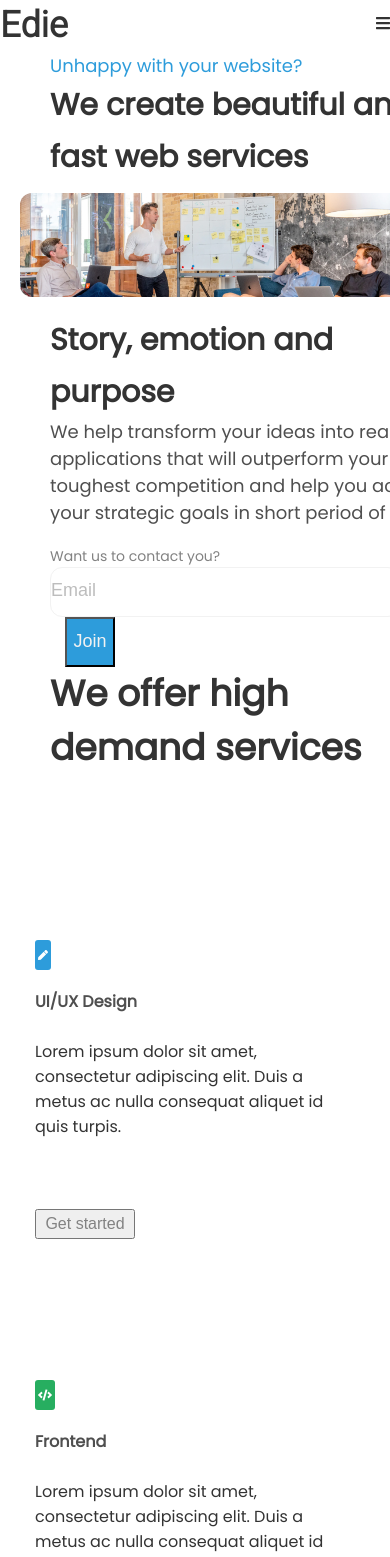
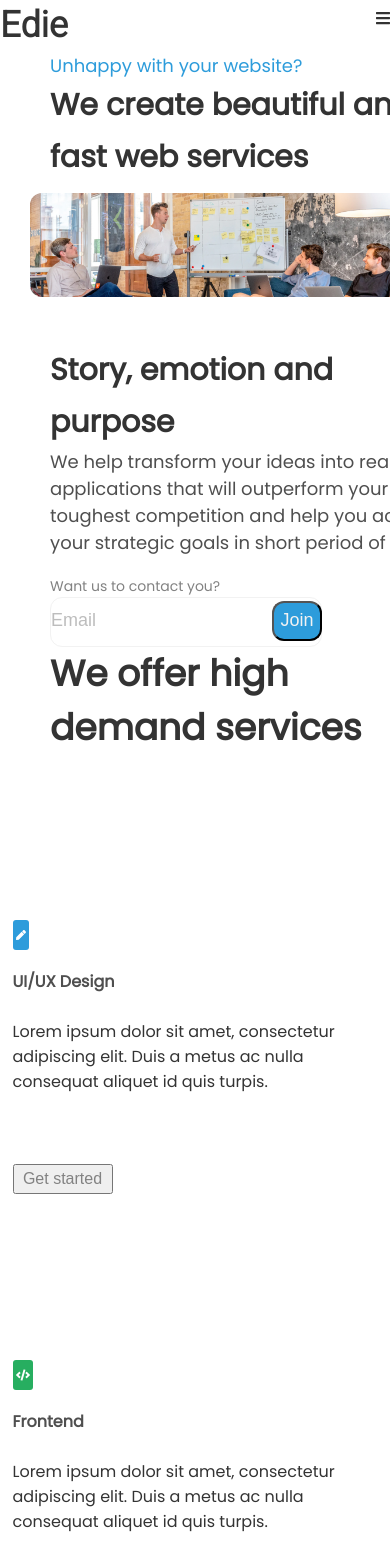
Before and after one commit to nnekasandra/edie-page, a React (Create React App) app: page / in a window 390 px wide. Shown: the top 1557 px of the page. Built offline with nearby package versions, Linux system fonts and the light colour scheme.

Commit message:
fixed overflowing contents, navbar and responsiveness

```diff
--- a/src/App.css
+++ b/src/App.css
@@ -6,6 +6,8 @@
 body{
   font-family: 'Poppins', sans-serif;
   color: #333333;
+  width: 100%;
+  overflow-x: hidden;
 }
 img{
   max-width: 100%;
@@ -20,7 +22,7 @@ li{
 nav ul{
   display: flex;
   position: relative;
-  left: 400px;
+  left: 100px;
   top: 20px;
 }
 nav ul li{
@@ -61,7 +63,7 @@ header h2,
 }
 .about-img{
     border-radius: 12px;
-    margin: 10px 20px;
+    margin: 10px 30px;
   }
 .about-section2 p{
   font-size: 18px;
@@ -76,7 +78,7 @@ header h2,
   margin-top: 20px;
 }
 .contact input{
-  width: 350px;
+  width: 40%;
   height: 50px;
   border-radius: 12px;
   border: 1px solid #f2f2f2;
@@ -89,12 +91,15 @@ header h2,
 }
 .contact button{
   width: 50px;
-  height: 50px;
+  height: 40px;
   background-color: #2D9CDB;
   cursor: pointer;
   font-size: 18px;
   line-height: 27px;
   color: #f2f2f2;
+  border-radius: 12px;
+  position: relative;
+  right: 65px;
 }
 .services h2{
   font-size: 36px;
@@ -107,12 +112,11 @@ header h2,
   grid-template-columns: repeat(3, 1fr);
   grid-gap: 10px;
   justify-content: center;
+  align-items: center;
 }
 .sub-service{
   border: 1px solid #4F4F4F;
   border: none;
-  height: 400px;
-  width: 341px;
   border-radius: 24px;
 }
 .sub-service:hover{
@@ -154,6 +158,9 @@ header h2,
   width: 90%;
   margin-left: 15px;
   margin-bottom: 70px;
+}
+div>h2{
+  margin-top: 30px;
 }
 button{
   font-size: 16px;
@@ -254,7 +261,7 @@ button{
 }
 .testimony div p:nth-child(2){
   font-size: 18px;
-  line-height: 27px;
+  line-height: 18px;
   margin-top: 50px;
 }
 .testimony div{
@@ -273,6 +280,10 @@ footer{
 .socials ul li,
 .edie{
   padding-left: 10px;
+}
+.edie,
+.footer-item{
+  margin-top: 0;
 }
 footer p{
   grid-column: 2/3;
@@ -302,7 +313,7 @@ p.contact-footer{
   .navbutton{
     display: block;
     position: relative;
-    top: 15px;
+    top: 10px;
     cursor: pointer;
   }
   nav {
@@ -325,7 +336,10 @@ p.contact-footer{
     display: unset;
     max-height: 350px;
     padding: 15px 0;
-    transition: all 0.5s;
+    transition: all 1s;
+  }
+  .contact input{
+    width: 80%;
   }
   .service{
     grid-template-columns: 1fr;
@@ -359,6 +373,10 @@ p.contact-footer{
   .team{
   margin-left: 20px;
   }
+  .sub-service{
+    width: 90%;
+    height: 400px;
+  }
   footer{
   grid-template-columns: 1fr;
 }
@@ -372,3 +390,8 @@ p.contact-footer{
   margin-bottom: 20px;
 }
 }
+@media (min-width:900px) {
+  nav ul{
+    left: 200px;
+  }
+}
```
